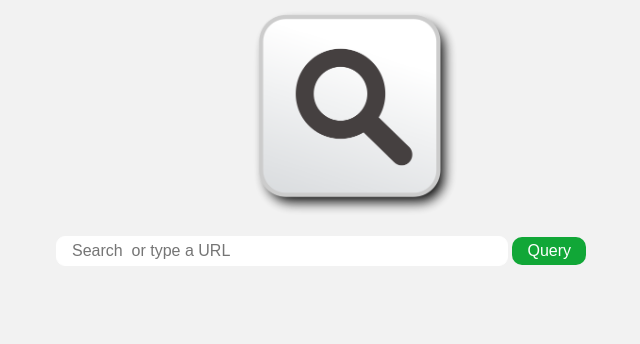
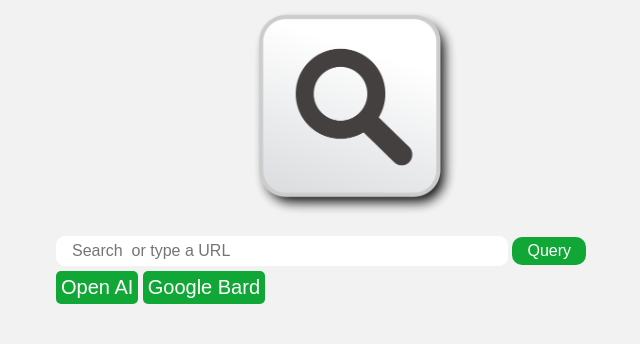
Before and after one commit to rkipchumba/my-search-box, a Flask app: page / in a window 1280 px wide. Shown: the part 71-415 px from the top of the page, without its empty margins (284-924 px from the left). Run offline with Flask 3, Linux system fonts and the light colour scheme.

Commit message:
added ai buttons

```diff
--- a/app.py
+++ b/app.py
@@ -1,10 +1,12 @@
 from flask import Flask, render_template, request
 from config import API_KEY, SEARCH_ENGINE_ID
+from flask_frozen import Freezer
 
 import requests
 import json
 
 app = Flask(__name__)
+freezer = Freezer(app)
 
 
 @app.route('/')
@@ -53,4 +55,4 @@ def perform_search(query):
 
 
 if __name__ == '__main__':
-    app.run(debug=False, host='0.0.0.0')
+    app.run(debug=True)
--- a/static/style.css
+++ b/static/style.css
@@ -132,3 +132,16 @@ a:hover {
   width: 30px;
   cursor: pointer;
 }
+
+.open-ai-button,
+.google-bard-button {
+  position: relative;
+  top: 5px;
+  font-size: 20px;
+  color: #fff;
+  background-color: #11a737;
+  border: none;
+  border-radius: 5px;
+  padding: 5px;
+  cursor: pointer;
+}
--- a/templates/index.html
+++ b/templates/index.html
@@ -23,6 +23,15 @@
         />
         <button type="submit" class="search-button">Query</button>
       </form>
+      <a href="https://chat.openai.com/" target="_blank"
+        ><button type="submit" class="open-ai-button">Open AI</button></a
+      >
+
+      <a href="https://bard.google.com/" target="_blank"
+        ><button type="submit" class="google-bard-button">
+          Google Bard
+        </button></a
+      >
     </div>
 
     <script src="https://ajax.googleapis.com/ajax/libs/jquery/3.6.0/jquery.min.js"></script>
```
